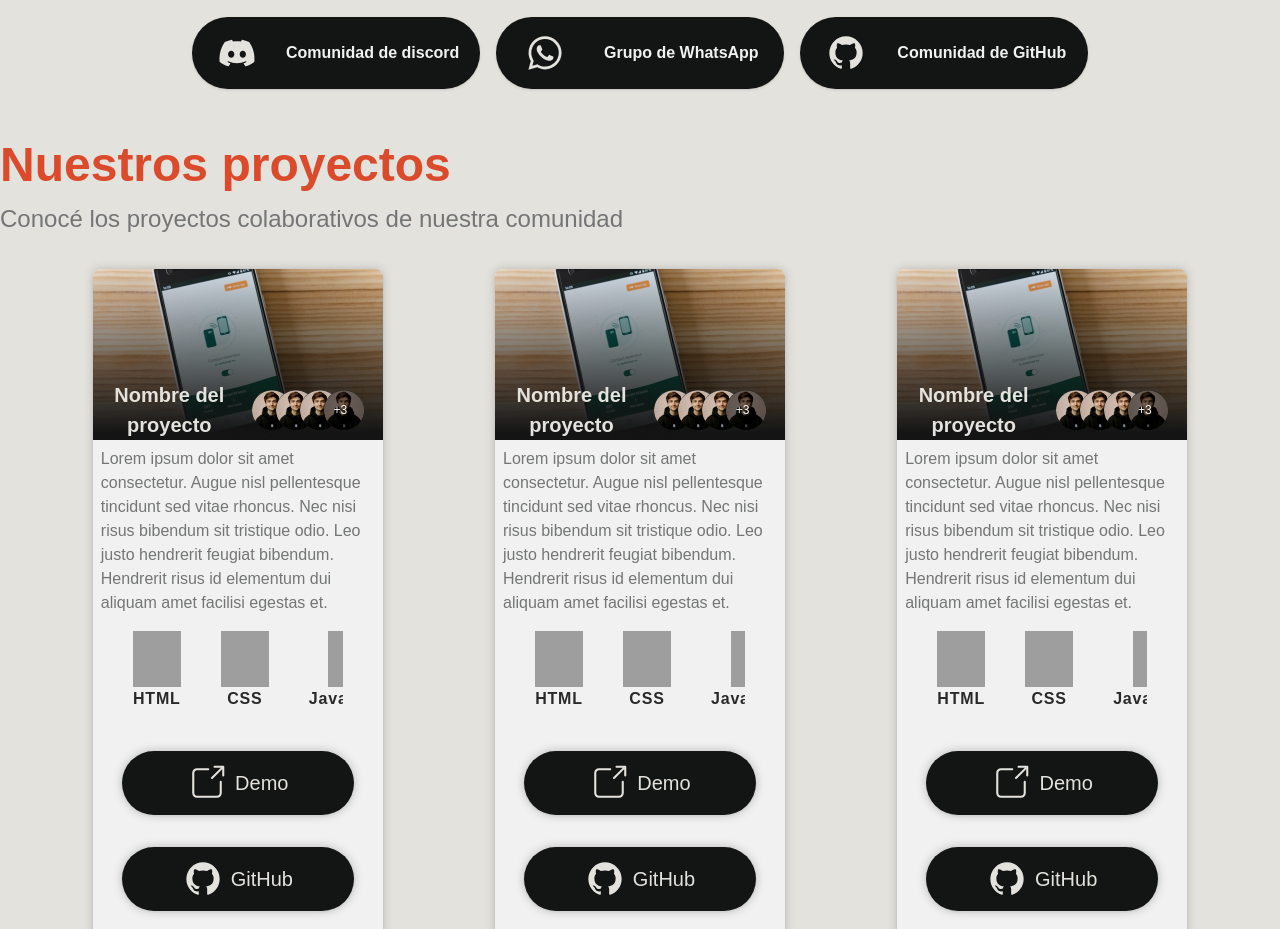
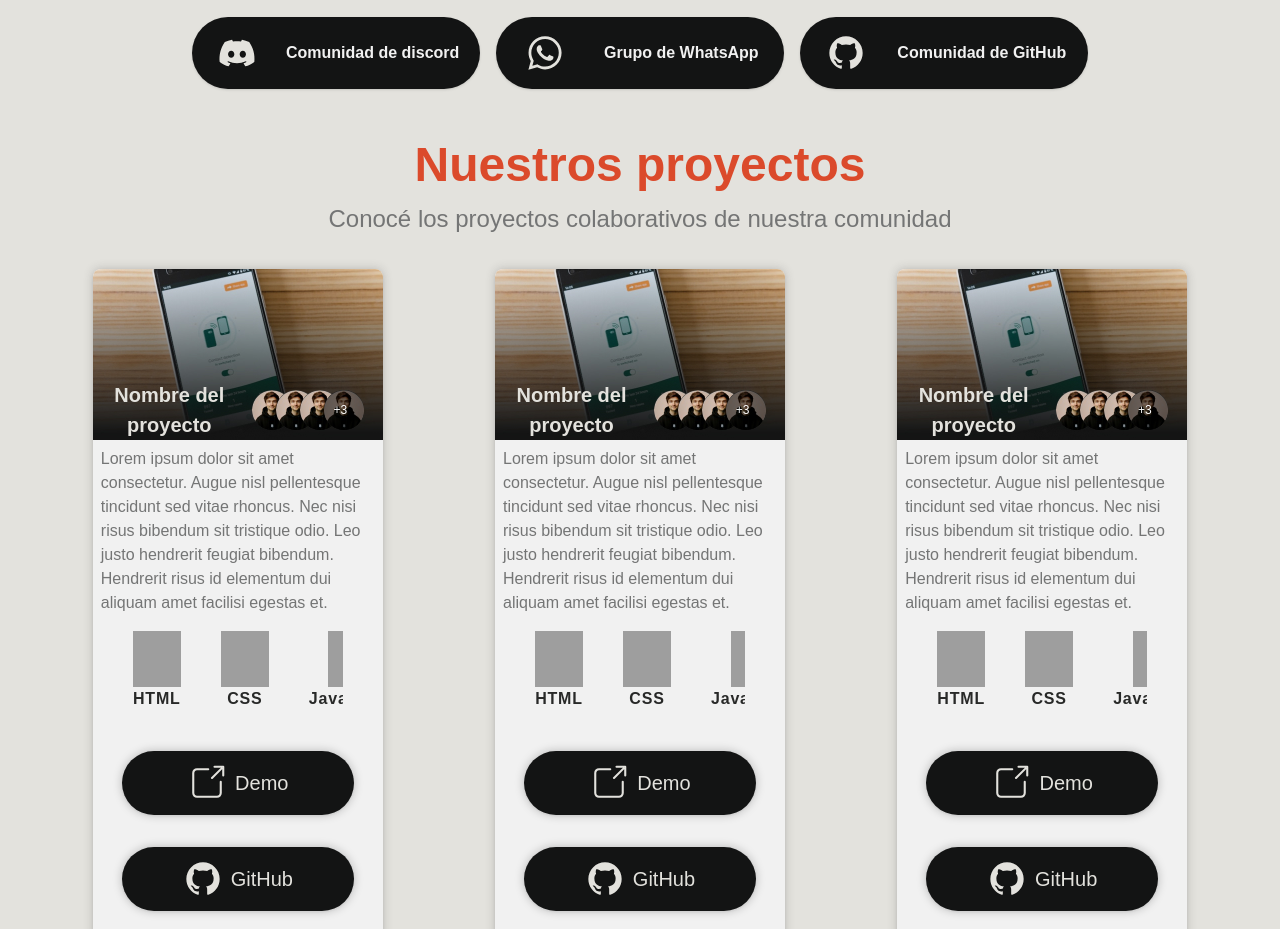
Before and after one commit to DevCafe-Salta/landing-page-front, a React (Vite) app: page / in a window 1280 px wide. Shown: the part 1100-2029 px from the top of the page. Built offline with nearby package versions, Linux system fonts and the light colour scheme; grey boxes are pictures that could not be loaded.

Commit message:
Titulo centrado en seccion proyectos

```diff
--- a/src/components/Sections/Projects/Projects.tsx
+++ b/src/components/Sections/Projects/Projects.tsx
@@ -6,8 +6,8 @@ function Projects() {
   return (
     <section id="course-section" className={!theme ? "bg-softGray" : "bg-softBlack" }>
       <article id="course-head">
-        <h2 className='text-orange font-bold'>Nuestros proyectos</h2>
-        <h3 className='text-Gray'>Conocé los proyectos colaborativos de nuestra comunidad</h3>
+        <h2 className='text-orange font-bold text-center'>Nuestros proyectos</h2>
+        <h3 className='text-Gray text-center'>Conocé los proyectos colaborativos de nuestra comunidad</h3>
       </article>
       <article id="courses">
         <div id="courses-list">
```
